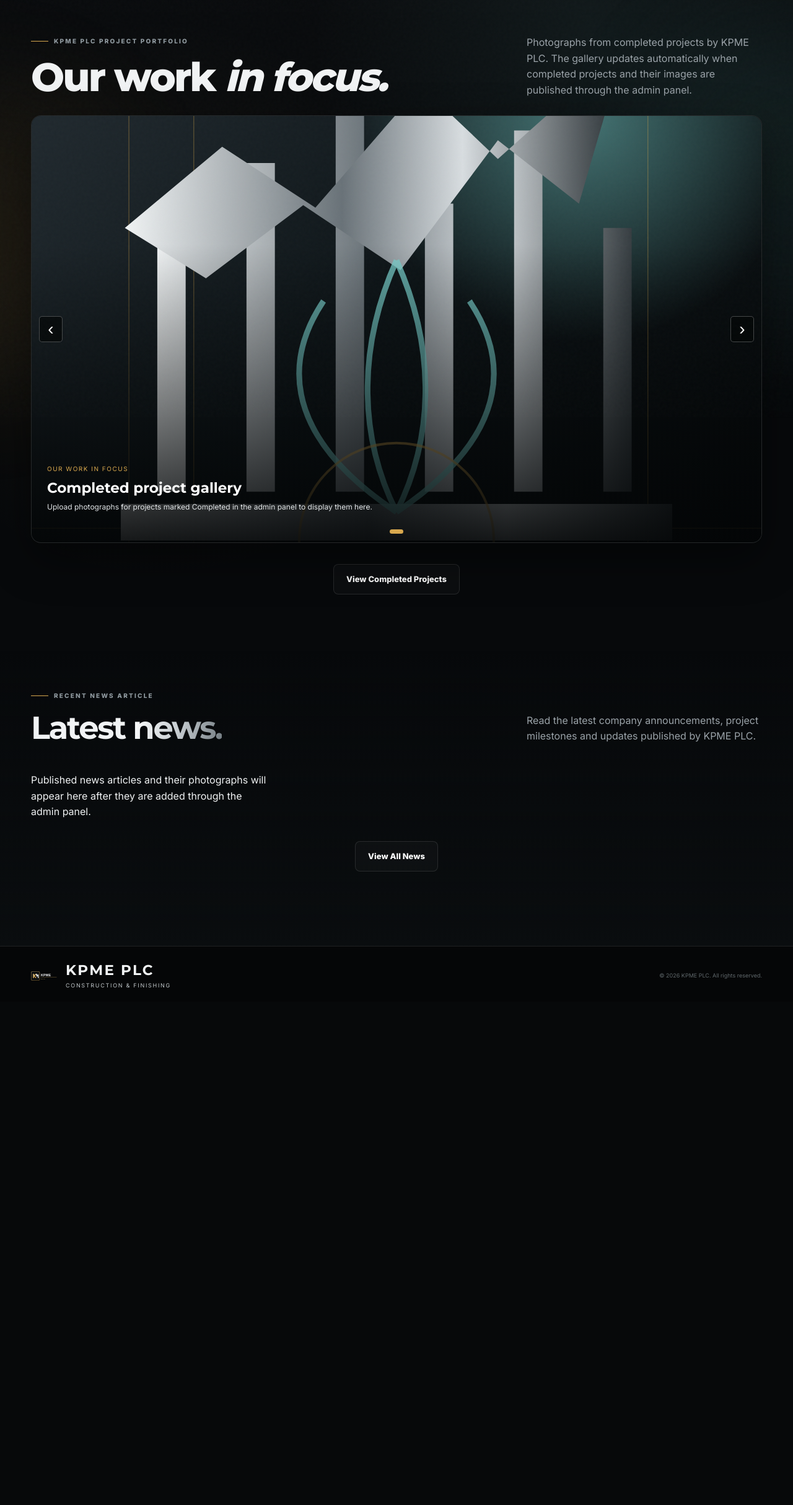
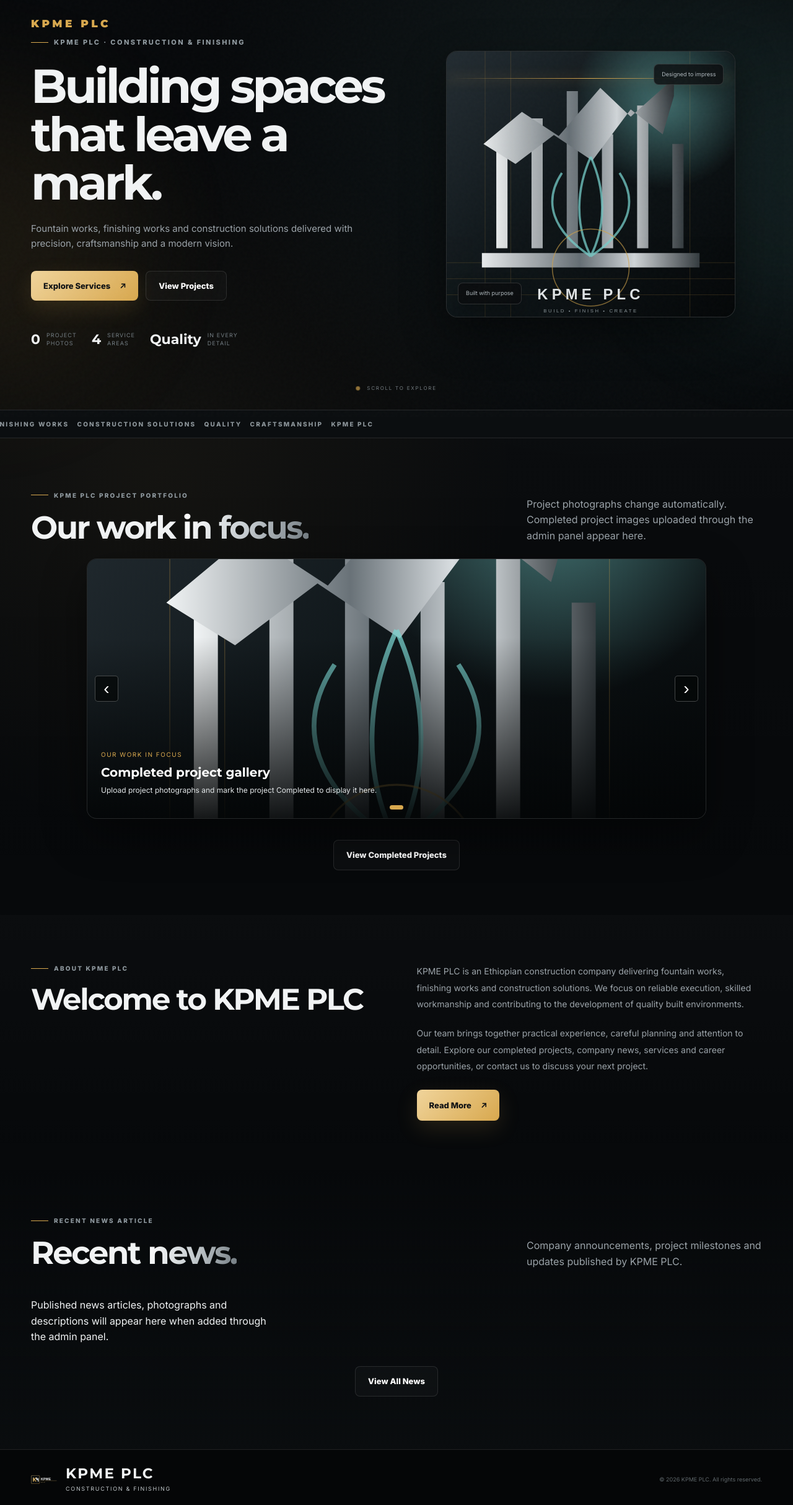
Before and after one commit to Nahommillion/KMPE-PLC, a Flask app: page / in a window 1280 px wide. Shown: the part 127-2555 px from the top of the page at 62% size. Before the commit the page ends 1720 px from the top, so only its background shows below. Run offline with Flask 3, Linux system fonts and the light colour scheme; data comes from the database, SQL or seed files in the repository; data that the repository does not hold is empty.

Commit message:
Add files via upload

```diff
--- a/static/css/style.css
+++ b/static/css/style.css
@@ -98,3 +98,32 @@
  .home-project-gallery .focus-gallery{height:340px;}
  .page-hero{padding-top:130px;}
 }
+
+/* Homepage refinement: preserve the illustrated hero, keep project photos compact,
+   and add the company introduction before recent published news. */
+.home-hero{min-height:680px;padding-top:155px;padding-bottom:95px;}
+.home-hero .hero-frame{aspect-ratio:1/0.92;max-height:430px;}
+.home-hero .hero-visual{max-width:510px;width:100%;justify-self:end;}
+.home-hero .hero-text{font-size:15px;}
+.home-hero .hero-stats{gap:24px;}
+.home-marquee{margin-bottom:0;}
+.home-project-gallery{padding-top:76px;padding-bottom:72px;}
+.home-project-gallery .section-heading{margin-bottom:24px;}
+.home-project-gallery .section-heading h2{font-size:clamp(34px,4vw,52px);}
+.home-project-gallery .focus-gallery{height:clamp(280px,34vw,420px);max-width:1000px;margin:0 auto;}
+.home-project-gallery .slide-caption{left:22px;right:22px;bottom:36px;}
+.home-project-gallery .slide-caption strong{font-size:20px;}
+.home-about-section{padding-top:78px;padding-bottom:78px;background:linear-gradient(180deg,rgba(255,255,255,.018),transparent);}
+.home-about-section .two-col{gap:65px;align-items:start;}
+.home-about-section .section-heading h2{font-size:clamp(32px,3.8vw,48px);}
+.home-about-section .about-copy{font-size:14px;line-height:1.9;}
+.home-read-more{margin-top:24px;}
+.home-recent-news{padding-top:75px;padding-bottom:85px;}
+.home-recent-news .news-image{height:190px;display:block;overflow:hidden;}
+.home-recent-news .news-image img{width:100%;height:100%;object-fit:cover;transition:transform .45s ease;}
+.home-recent-news .news-card:hover .news-image img{transform:scale(1.035);}
+.home-recent-news .news-body{padding:18px;}
+.home-recent-news .news-body h3{font-size:16px;line-height:1.45;}
+.home-recent-news .news-body p{font-size:12px;line-height:1.7;}
+@media(max-width:900px){.home-hero{min-height:auto;padding-top:145px;padding-bottom:80px}.home-hero .hero-grid{gap:35px}.home-hero .hero-frame{max-height:360px}.home-project-gallery .focus-gallery{height:350px}.home-about-section .two-col{gap:35px;}}
+@media(max-width:700px){.home-hero .hero-grid{grid-template-columns:1fr;}.home-hero .hero-visual{max-width:440px;justify-self:center}.home-hero .hero-frame{aspect-ratio:1.25/1;max-height:300px}.home-hero .hero-stats{justify-content:space-between;gap:10px}.home-project-gallery{padding-top:50px;padding-bottom:55px}.home-project-gallery .focus-gallery{height:290px}.home-project-gallery .slide-caption strong{font-size:16px}.home-project-gallery .slide-caption p{max-width:95%;font-size:10px}.home-about-section{padding-top:55px;padding-bottom:55px}.home-about-section .two-col{grid-template-columns:1fr;gap:20px}.home-recent-news{padding-top:55px;padding-bottom:60px}.home-recent-news .news-image{height:200px}}
--- a/templates/home.html
+++ b/templates/home.html
@@ -1,11 +1,40 @@
 {% extends "public_base.html" %}
-{% block title %}KPME PLC | Project Gallery and Recent News{% endblock %}
+{% block title %}KPME PLC | Construction & Finishing{% endblock %}
 {% block page_content %}
+<section class="hero section-pad home-hero home-brand-visual">
+  <div class="hero-grid container">
+    <div class="hero-copy">
+      <div class="eyebrow"><span></span> KPME PLC · CONSTRUCTION &amp; FINISHING</div>
+      <h1>{{ settings.get('hero_heading', 'Building spaces that leave a mark.') }}</h1>
+      <p class="hero-text">{{ settings.get('hero_text', 'Fountain works, finishing works and construction solutions delivered with precision, craftsmanship and a modern vision.') }}</p>
+      <div class="hero-actions">
+        <a class="btn btn-primary" href="{{ url_for('services_page') }}">Explore Services <span>↗</span></a>
+        <a class="btn btn-ghost" href="{{ url_for('projects_page') }}">View Projects</a>
+      </div>
+      <div class="hero-stats">
+        <div><strong>{{ slides|length }}</strong><span>Project<br>Photos</span></div>
+        <div><strong>{{ services|length }}</strong><span>Service<br>Areas</span></div>
+        <div><strong>Quality</strong><span>In every<br>detail</span></div>
+      </div>
+    </div>
+    <div class="hero-visual reveal reveal-delay">
+      <div class="hero-frame">
+        <img src="{{ url_for('static', filename='images/hero.svg') }}" alt="KPME PLC construction and finishing visual">
+        <div class="hero-badge badge-one"><span>Built with purpose</span></div>
+        <div class="hero-badge badge-two"><span>Designed to impress</span></div>
+        <div class="scan-line"></div>
+      </div>
+    </div>
+  </div>
+  <div class="scroll-cue"><span></span> SCROLL TO EXPLORE</div>
+</section>
+<section class="marquee home-marquee"><div class="marquee-track">FOUNTAIN WORKS &nbsp; FINISHING WORKS &nbsp; CONSTRUCTION SOLUTIONS &nbsp; QUALITY &nbsp; CRAFTSMANSHIP &nbsp; KPME PLC &nbsp; </div></section>
+
 <section class="focus-gallery-section section-pad home-project-gallery">
   <div class="container">
     <div class="section-heading split">
-      <div><div class="eyebrow"><span></span> KPME PLC PROJECT PORTFOLIO</div><h1>Our work <em>in focus.</em></h1></div>
-      <p>Photographs from completed projects by KPME PLC. The gallery updates automatically when completed projects and their images are published through the admin panel.</p>
+      <div><div class="eyebrow"><span></span> KPME PLC PROJECT PORTFOLIO</div><h2>Our work <em>in focus.</em></h2></div>
+      <p>Project photographs change automatically. Completed project images uploaded through the admin panel appear here.</p>
     </div>
     <div class="focus-gallery hero-carousel" data-carousel aria-label="Completed project photo slideshow">
       {% if slides %}
@@ -16,7 +45,7 @@
           </a>
         {% endfor %}
       {% else %}
-        <div class="hero-slide active"><img src="{{ url_for('static', filename='images/hero.svg') }}" alt="KPME PLC project gallery"><div class="slide-caption"><span>Our work in focus</span><strong>Completed project gallery</strong><p>Upload photographs for projects marked Completed in the admin panel to display them here.</p></div></div>
+        <div class="hero-slide active"><img src="{{ url_for('static', filename='images/hero.svg') }}" alt="KPME PLC project gallery"><div class="slide-caption"><span>Our work in focus</span><strong>Completed project gallery</strong><p>Upload project photographs and mark the project Completed to display it here.</p></div></div>
       {% endif %}
       <button class="carousel-arrow prev" type="button" aria-label="Previous project image">‹</button>
       <button class="carousel-arrow next" type="button" aria-label="Next project image">›</button>
@@ -26,9 +55,20 @@
   </div>
 </section>
 
+<section class="section-pad home-about-section">
+  <div class="container two-col">
+    <div class="section-heading"><div class="eyebrow"><span></span> ABOUT KPME PLC</div><h2>{{ settings.get('about_heading', 'Welcome to KPME PLC') }}</h2></div>
+    <div class="about-copy">
+      <p>{{ settings.get('about_text', 'KPME PLC is an Ethiopian construction company focused on fountain works, finishing works and construction solutions. Since its establishment, the company has worked to deliver reliable workmanship and contribute to quality built environments.') }}</p>
+      {% if settings.get('about_extra') %}<p>{{ settings.get('about_extra') }}</p>{% endif %}
+      <a class="btn btn-primary home-read-more" href="{{ url_for('about_page') }}">Read More <span>↗</span></a>
+    </div>
+  </div>
+</section>
+
 <section class="section-pad news-section home-recent-news">
   <div class="container">
-    <div class="section-heading split"><div><div class="eyebrow"><span></span> RECENT NEWS ARTICLE</div><h2>Latest <em>news.</em></h2></div><p>Read the latest company announcements, project milestones and updates published by KPME PLC.</p></div>
+    <div class="section-heading split"><div><div class="eyebrow"><span></span> RECENT NEWS ARTICLE</div><h2>Recent <em>news.</em></h2></div><p>Company announcements, project milestones and updates published by KPME PLC.</p></div>
     <div class="news-grid">
       {% for item in news %}
         <article class="news-card">
@@ -38,7 +78,7 @@
           </a>
           <div class="news-body"><div class="date">{{ (item.created_at or '')[:10] }}</div><h3><a href="{{ url_for('news_detail', news_id=item.id) }}">{{ item.title }}</a></h3><p>{{ (item.content or '')[:280] }}{% if (item.content or '')|length > 280 %}…{% endif %}</p><a href="{{ url_for('news_detail', news_id=item.id) }}">Continue Reading →</a></div>
         </article>
-      {% else %}<p>Published news articles and their photographs will appear here after they are added through the admin panel.</p>{% endfor %}
+      {% else %}<p>Published news articles, photographs and descriptions will appear here when added through the admin panel.</p>{% endfor %}
     </div>
     <div class="page-cta"><a class="btn btn-ghost" href="{{ url_for('news_page') }}">View All News</a></div>
   </div>
```
